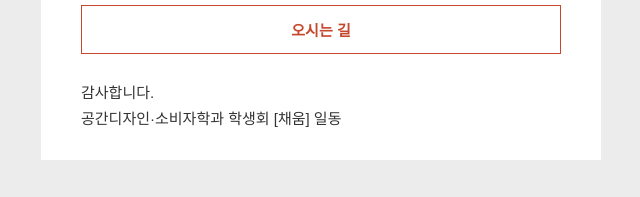
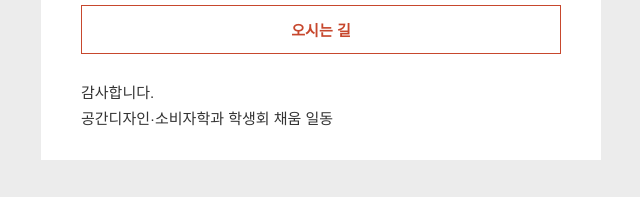
Before and after one commit to geonumul/2026-CUK-WEAVE-EXHIBITION, a plain HTML site: page mail.html in a window 1280 px wide. Shown: the part 829-1026 px from the top of the page, 319-959 px from the left. Drawn offline with Linux system fonts and the light colour scheme.

Commit message:
Fix student council name in mail signature
Co-Authored-By: Claude Sonnet 5.5 <noreply@anthropic.com>
Claude-Session: https://claude.ai/code/session_0184EWJ6rohk9Lq6cygfJhXN

```diff
--- a/mail.html
+++ b/mail.html
@@ -49,7 +49,7 @@
   </td></tr>
   <tr><td style="font-size:15px;line-height:1.75;padding:26px 0 0 0;">
     감사합니다.<br>
-    공간디자인·소비자학과 학생회 [채움] 일동
+    공간디자인·소비자학과 학생회 채움 일동
   </td></tr>
 </table>
 <!-- ===== 메일 본문 끝 ===== -->
```
